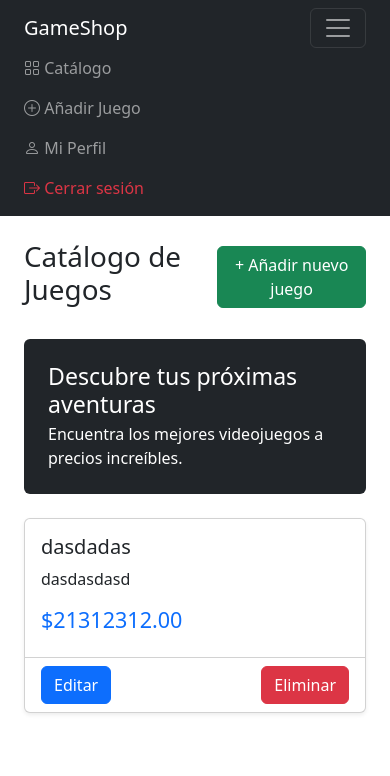
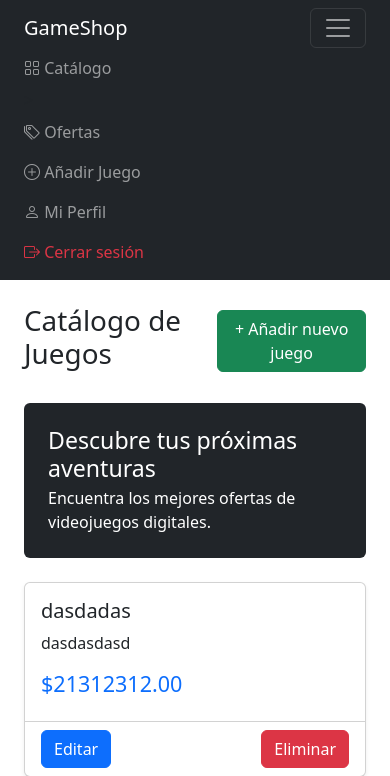
Before and after one commit to sebastian006107/sumativa3, a Django app: page / in a window 390 px wide, after a click that opens the changed part. Shown: the top 776 px of the page. Run offline with Django 5.2, Linux system fonts and the light colour scheme; a user stored in the database is signed in; data comes from the database, SQL or seed files in the repository.

Commit message:
api de ofertas implementado

```diff
--- a/core/templates/core/base_generic.html
+++ b/core/templates/core/base_generic.html
@@ -37,6 +37,10 @@
                     <li class="nav-item">
                         <a class="nav-link" href="{% url 'listar_juegos' %}"><i class="bi bi-grid"></i> Catálogo</a>
                     </li>
+>
+                    <li class="nav-item">
+                        <a class="nav-link" href="{% url 'ofertas' %}"><i class="bi bi-tags"></i> Ofertas</a>
+                    </li>
                     {% if user.is_superuser %}
                     <li class="nav-item">
                         <a class="nav-link" href="{% url 'crear_juego' %}"><i class="bi bi-plus-circle"></i> Añadir Juego</a>
@@ -54,6 +58,10 @@
                         </form>
                     </li>
                 {% else %}
+
+                    <li class="nav-item">
+                        <a class="nav-link" href="{% url 'ofertas' %}"><i class="bi bi-tags"></i> Ofertas</a>
+                    </li>
                     <li class="nav-item">
                         <a class="nav-link" href="{% url 'login' %}"><i class="bi bi-box-arrow-in-right"></i> Iniciar sesión</a>
                     </li>
--- a/core/templates/core/listar.html
+++ b/core/templates/core/listar.html
@@ -11,20 +11,20 @@
         {% endif %}
     </div>
 
-    <!-- Banner promocional -->
+
     <div class="row mb-4">
         <div class="col-12">
             <div class="bg-dark text-white p-4 rounded d-flex justify-content-between align-items-center">
                 <div>
                     <h2 class="h3 mb-1">Descubre tus próximas aventuras</h2>
-                    <p class="mb-0">Encuentra los mejores videojuegos a precios increíbles.</p>
+                    <p class="mb-0">Encuentra los mejores ofertas de videojuegos digitales.</p>
                 </div>
-                <button class="btn btn-outline-light d-none d-sm-block">Ver ofertas</button>
+                <a href="{% url 'ofertas' %}" class="btn btn-outline-light d-none d-sm-block">Ver ofertas</a>
             </div>
         </div>
     </div>
 
-    <!-- Grid de tarjetas -->
+
     <div class="row g-4 mb-5">
         {% for juego in juegos %}
         <div class="col-12 col-sm-6 col-lg-4">
--- a/core/urls.py
+++ b/core/urls.py
@@ -17,4 +17,8 @@
     #api rest
     path('api/juegos/', JuegoListCreateAPIView.as_view(), name='api_juegos'),
     path('api/juegos/<int:pk>/', JuegoRetrieveUpdateDestroyAPIView.as_view(), name='api_juego_detail'),
+
+
+    #consumir api
+    path('ofertas/', views.ofertas_view, name='ofertas'),
 ]
--- a/core/views.py
+++ b/core/views.py
@@ -3,6 +3,7 @@
 from .models import Juego
 from .forms import JuegoForm, EditarUsuarioForm, RegistroForm
 from django.contrib.admin.views.decorators import staff_member_required
+import requests
 
 # Create your views here.
 
@@ -121,3 +122,43 @@
 class JuegoRetrieveUpdateDestroyAPIView(generics.RetrieveUpdateDestroyAPIView):
     queryset = Juego.objects.all()
     serializer_class = JuegoSerializer
+
+
+
+
+
+
+
+    #CONSUMIR APIS
+@login_required
+def ofertas_view(request):
+    """
+    Vista que consume una API externa para mostrar ofertas de juegos.
+    Requiere inicio de sesión.
+    """
+    try:
+
+        api_url = "https://www.cheapshark.com/api/1.0/deals?storeID=1&upperPrice=15"
+        response = requests.get(api_url, timeout=10)
+
+        if response.status_code == 200:
+            ofertas = response.json()
+
+            ofertas = ofertas[:10] if len(ofertas) > 10 else ofertas
+
+            context = {
+                'ofertas': ofertas,
+                'titulo': 'Ofertas Especiales'
+            }
+        else:
+            context = {
+                'error': f'Error al obtener ofertas: {response.status_code}',
+                'titulo': 'Ofertas Especiales'
+            }
+    except requests.exceptions.RequestException as e:
+        context = {
+            'error': f'No se pudo conectar a la API: {str(e)}',
+            'titulo': 'Ofertas Especiales'
+        }
+
+    return render(request, 'core/ofertas.html', context)
```
Also changed, not shown: core/api_services.py (added, +31 -0 lines), core/templates/core/ofertas.html (added, +46 -0 lines), 1 other file.
